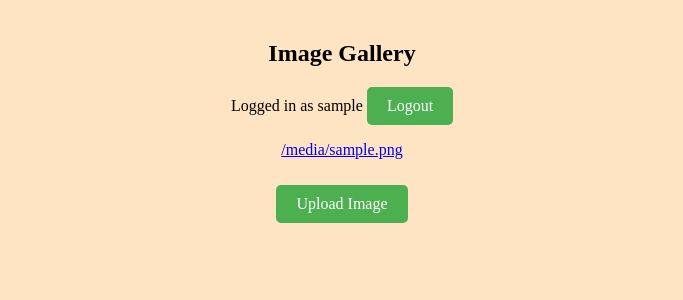
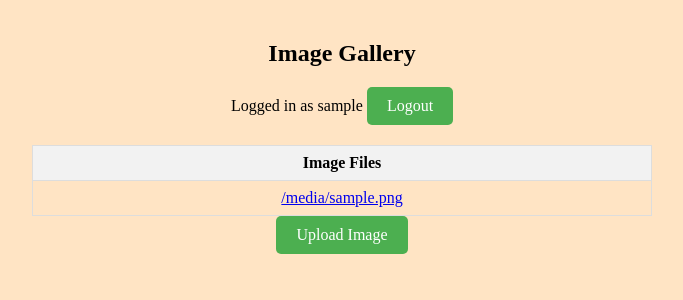
Before and after one commit to uwaiseibna2/PrivateImageRepositoryApp-GoogleCloudCI-CD, a Flask app: template templates/home.html in a window 1280 px wide. Shown: the top 300 px of the page, without its empty margins (298-981 px from the left). Run offline with Flask 3, Linux system fonts and the light colour scheme; the template is opened without the code that fills it: most values are stand-ins (such as "Sample title", 1, 10 or a date in 2020); parts of the project's set-up code (start-up, migrations or seed data) failed here and were passed over.

Commit message:
homepage-update

```diff
--- a/app.py
+++ b/app.py
@@ -93,7 +93,7 @@ def register():
 
     return render_template('register.html', register=True)
 
-@app.route('/logout', methods=['POST'] )
+@app.route('/logout' )
 @login_required
 def logout():
     logout_user()
--- a/templates/home.html
+++ b/templates/home.html
@@ -24,17 +24,35 @@
             font-weight: bold;
         }
 
+        .image-table {
+            border-collapse: collapse;
+            width: 50%;
+            margin-top: 20px;
+            margin-left: auto;
+            margin-right: auto;
+        }
+
+        .image-table th,
+        .image-table td {
+            border: 1px solid #ddd;
+            padding: 8px;
+            text-align: center; /* Center align text */
+        }
+
+        .image-table th {
+            background-color: #f2f2f2;
+        }
+
         .image-list {
             list-style: none;
             padding: 0;
+            margin: 0;
             text-align: center;
-            margin-left: 0;
-            padding-left: 0;
         }
 
         .image-list li {
             margin-bottom: 10px;
-            display: inline-block;
+            text-align: center;
         }
 
         .button {
@@ -50,7 +68,6 @@
         .button:hover {
             background-color: #45a049;
         }
-
     </style>
 </head>
 <body>
@@ -60,11 +77,16 @@
         Logged in as {{ username }}
         <a href="/logout" class="button">Logout</a>
     </div>
-    <ul class="image-list">
+    <table class="image-table">
+        <tr>
+            <th>Image Files</th>
+        </tr>
         {% for filename in image_files %}
-            <li><a href="{{ url_for('image', filename=filename) }}">{{ filename }}</a></li>
+            <tr>
+                <td style="text-align: center;"><a href="{{ url_for('image', filename=filename) }}">{{ filename }}</a></td>
+            </tr>
         {% endfor %}
-    </ul>
+    </table>
 
     <a href="{{ url_for('upload') }}" class="button">Upload Image</a>
 </body>
```
